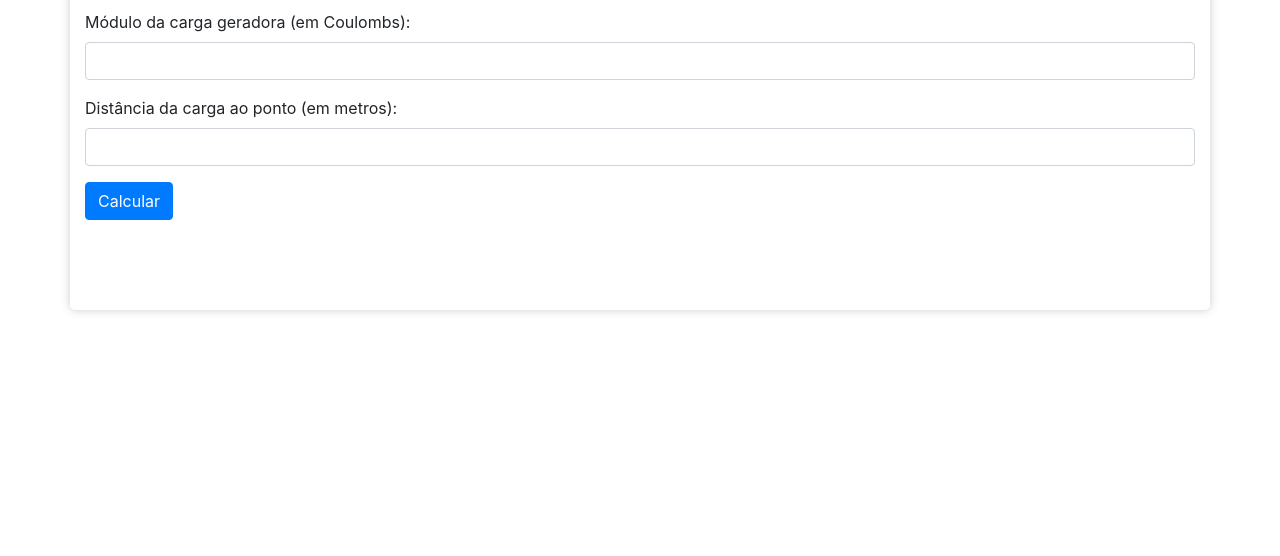
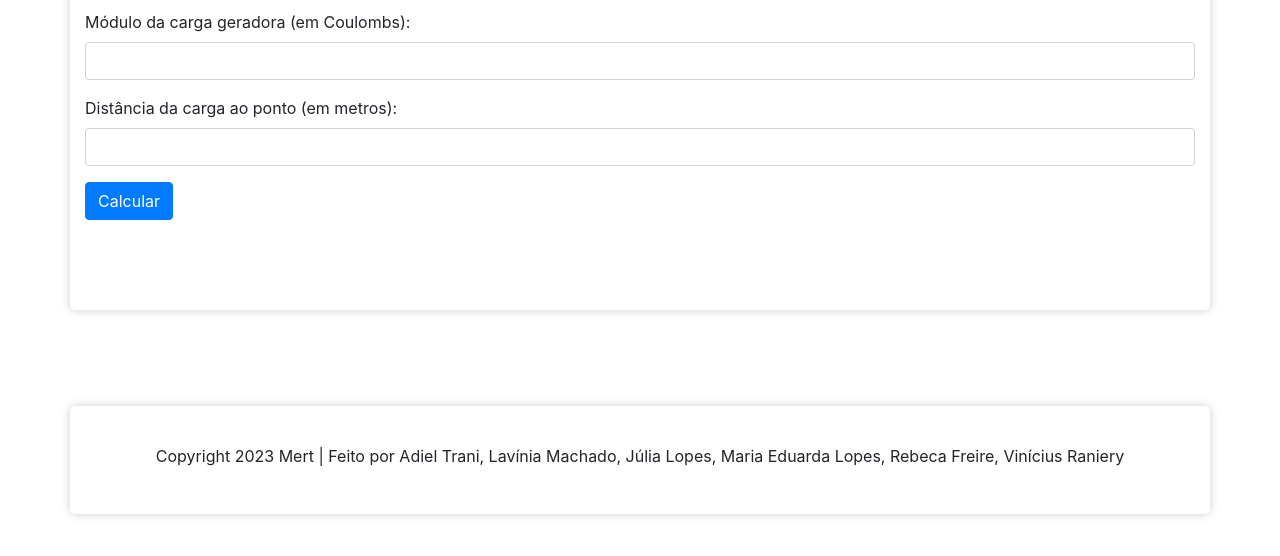
Before and after one commit to V1niciusR/Tarefa-Fisica, a plain HTML site: page index.html in a window 1280 px wide. Shown: the part 100-656 px from the top of the page. Drawn offline with nearby package versions, Linux system fonts and the light colour scheme.

Commit message:
Update index.html

```diff
--- a/index.html
+++ b/index.html
@@ -39,6 +39,16 @@
 
 
 
+    <footer class="mt-5 py-5">
+        <div class="container">
+          <div class="footer-copyright text-center mt-3 mt-lg-2">
+            <p>Copyright 2023 Mert | Feito por Adiel Trani, Lavínia Machado, Júlia Lopes, Maria Eduarda Lopes, Rebeca Freire, Vinícius Raniery</p>
+          </div>
+        </div>
+      </footer>
+
+
+
     <!-- Calculo do código -->
     <script src="./js/main.js"></script>
 
```
